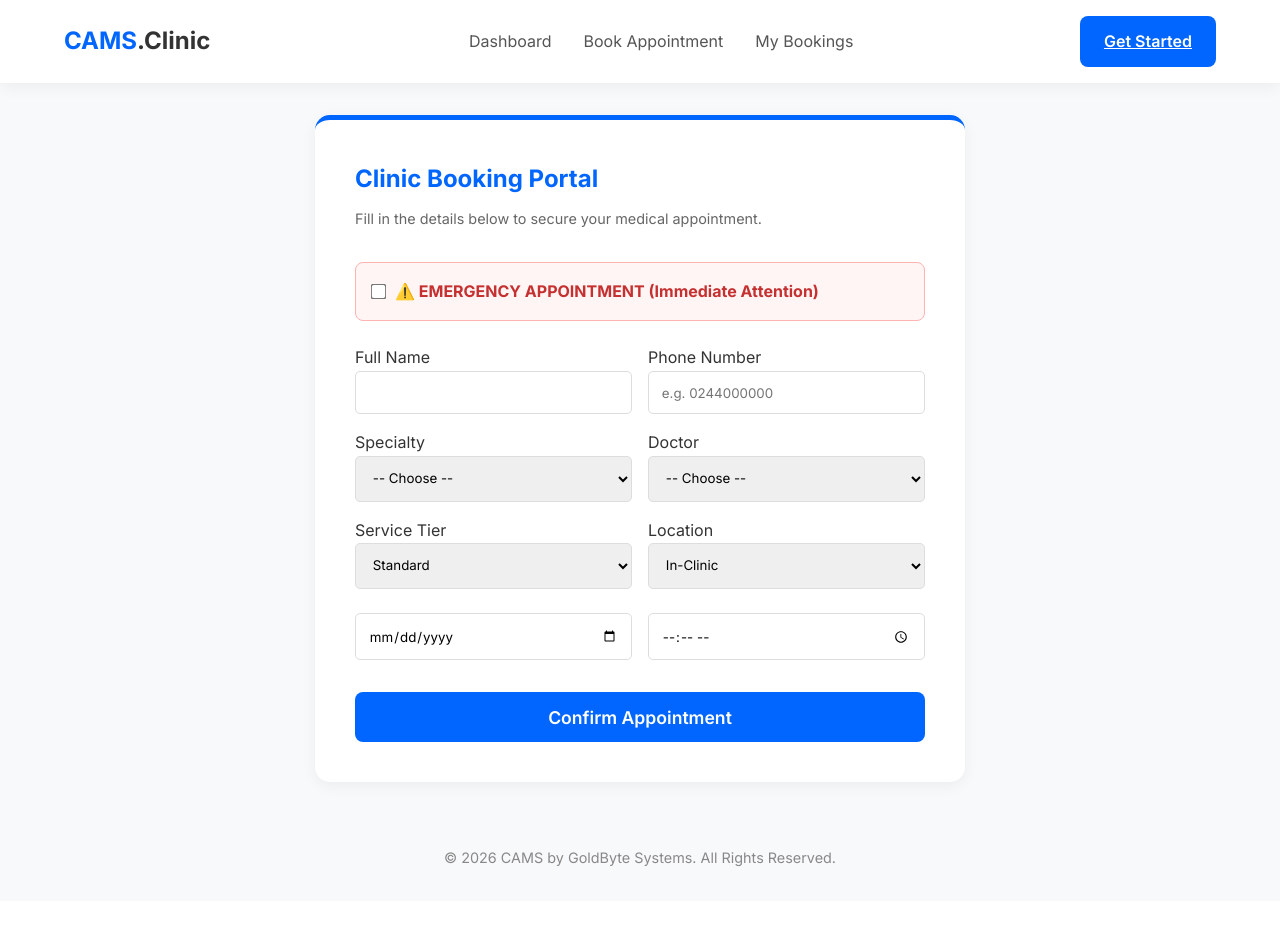
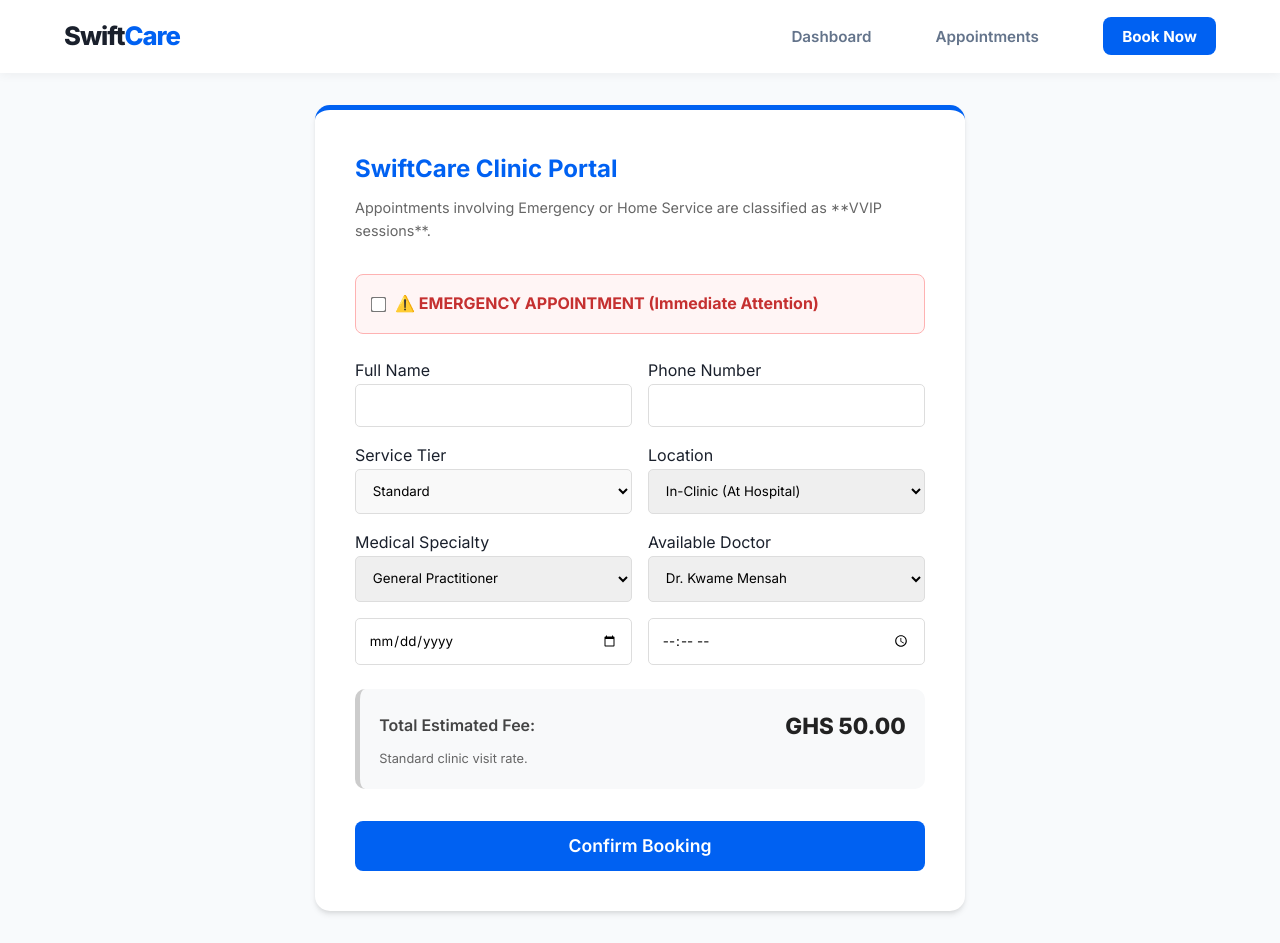
Before and after one commit to theAyiahboy/cams, a PHP site: page /add.php in a window 1280 px wide. Before the commit the page ends 867 px from the top, so only its background shows below. Run offline with PHP 8.4, Linux system fonts and the light colour scheme; data comes from the database, SQL or seed files in the repository; a stand-in replaces the project's code that opens the database connection.

Commit message:
style: rebranded system to SwiftCare and modernized header UI

```diff
--- a/add.php
+++ b/add.php
@@ -2,20 +2,19 @@
 include 'includes/db_connect.php';
 include 'includes/header.php';
 
-// Fetch specialties and doctors for dropdowns
 $specialties = $pdo->query("SELECT * FROM specialties")->fetchAll();
 $doctors = $pdo->query("SELECT * FROM doctors")->fetchAll();
 ?>
 
 <div class="booking-container" style="max-width: 650px; margin: 0 auto; background: white; padding: 2.5rem; border-radius: 15px; box-shadow: var(--shadow); border-top: 5px solid var(--primary);">
-    <h2 style="margin-bottom: 0.5rem; color: var(--primary);">Clinic Booking Portal</h2>
-    <p style="margin-bottom: 2rem; color: #666; font-size: 0.9rem;">Fill in the details below to secure your medical appointment.</p>
+    <h2 style="margin-bottom: 0.5rem; color: var(--primary);">SwiftCare Clinic Portal</h2>
+    <p style="margin-bottom: 2rem; color: #666; font-size: 0.9rem;">Appointments involving Emergency or Home Service are classified as **VVIP sessions**.</p>
 
     <form action="process_add.php" method="POST">
 
         <div style="background: #fff5f5; padding: 1rem; border-radius: 8px; border: 1px solid #feb2b2; margin-bottom: 1.5rem;">
             <label style="display: flex; align-items: center; color: #c53030; font-weight: bold; cursor: pointer;">
-                <input type="checkbox" name="is_emergency" value="1" style="margin-right: 10px; transform: scale(1.2);">
+                <input type="checkbox" name="is_emergency" id="is_emergency" value="1" onchange="syncTierAndFees()" style="margin-right: 10px; transform: scale(1.2);">
                 ⚠️ EMERGENCY APPOINTMENT (Immediate Attention)
             </label>
         </div>
@@ -27,24 +26,44 @@ $doctors = $pdo->query("SELECT * FROM doctors")->fetchAll();
             </div>
             <div>
                 <label>Phone Number</label>
-                <input type="text" name="patient_phone" placeholder="e.g. 0244000000" required style="width: 100%; padding: 0.8rem; border: 1px solid #ddd; border-radius: 5px;">
+                <input type="text" name="patient_phone" required style="width: 100%; padding: 0.8rem; border: 1px solid #ddd; border-radius: 5px;">
             </div>
         </div>
 
         <div style="display: grid; grid-template-columns: 1fr 1fr; gap: 1rem; margin-bottom: 1rem;">
             <div>
-                <label>Specialty</label>
+                <label>Service Tier</label>
+                <select name="tier" id="tier" onchange="calculateFees()" required style="width: 100%; padding: 0.8rem; border: 1px solid #ddd; border-radius: 5px; background-color: #f9f9f9;">
+                    <option value="Standard">Standard</option>
+                    <option value="VVIP">VVIP (Premium)</option>
+                </select>
+            </div>
+            <div>
+                <label>Location</label>
+                <select name="service_type" id="service_type" onchange="syncTierAndFees()" required style="width: 100%; padding: 0.8rem; border: 1px solid #ddd; border-radius: 5px;">
+                    <option value="In-Clinic">In-Clinic (At Hospital)</option>
+                    <option value="Home-Service">Home Service (Doctor Visits You)</option>
+                </select>
+            </div>
+        </div>
+
+        <div id="address-field" style="display: none; margin-bottom: 1.5rem; padding: 1rem; background: #fff9e6; border-radius: 8px; border: 1px dashed var(--vvip-gold);">
+            <label style="color: #856404; font-weight: bold;">Home Address / GPS Digital Address</label>
+            <textarea name="home_address" placeholder="Enter landmarks or digital address..." style="width: 100%; padding: 0.8rem; border: 1px solid #ddd; border-radius: 5px; margin-top: 5px;"></textarea>
+        </div>
+
+        <div style="display: grid; grid-template-columns: 1fr 1fr; gap: 1rem; margin-bottom: 1rem;">
+            <div>
+                <label>Medical Specialty</label>
                 <select name="specialty_id" required style="width: 100%; padding: 0.8rem; border: 1px solid #ddd; border-radius: 5px;">
-                    <option value="">-- Choose --</option>
                     <?php foreach($specialties as $spec): ?>
                         <option value="<?= $spec['id'] ?>"><?= $spec['spec_name'] ?></option>
                     <?php endforeach; ?>
                 </select>
             </div>
             <div>
-                <label>Doctor</label>
+                <label>Available Doctor</label>
                 <select name="doctor_id" required style="width: 100%; padding: 0.8rem; border: 1px solid #ddd; border-radius: 5px;">
-                    <option value="">-- Choose --</option>
                     <?php foreach($doctors as $doc): ?>
                         <option value="<?= $doc['id'] ?>"><?= $doc['doc_name'] ?></option>
                     <?php endforeach; ?>
@@ -52,57 +71,76 @@ $doctors = $pdo->query("SELECT * FROM doctors")->fetchAll();
             </div>
         </div>
 
-        <div style="display: grid; grid-template-columns: 1fr 1fr; gap: 1rem; margin-bottom: 1.5rem;">
-            <div>
-                <label>Service Tier</label>
-                <select name="tier" id="tier" onchange="updateServiceOptions()" required style="width: 100%; padding: 0.8rem; border: 1px solid #ddd; border-radius: 5px;">
-                    <option value="Standard">Standard</option>
-                    <option value="VVIP">VVIP (Premium)</option>
-                </select>
-            </div>
-            <div>
-                <label>Location</label>
-                <select name="service_type" id="service_type" onchange="toggleAddress()" required style="width: 100%; padding: 0.8rem; border: 1px solid #ddd; border-radius: 5px;">
-                    <option value="In-Clinic">In-Clinic</option>
-                    <option value="Home-Service" id="opt_home" disabled>Home Service (VVIP Only)</option>
-                </select>
-            </div>
-        </div>
-
-        <div id="address-field" style="display: none; margin-bottom: 1.5rem; padding: 1rem; background: #fff9e6; border-radius: 8px; border: 1px dashed var(--vvip-gold);">
-            <label style="color: #856404; font-weight: bold;">Home Address for Visit</label>
-            <textarea name="home_address" placeholder="Digital address or landmarks..." style="width: 100%; padding: 0.8rem; border: 1px solid #ddd; border-radius: 5px; margin-top: 5px;"></textarea>
-        </div>
-
-        <div style="display: flex; gap: 1rem;">
+        <div style="display: flex; gap: 1rem; margin-bottom: 1.5rem;">
             <input type="date" name="app_date" required style="flex: 1; padding: 0.8rem; border: 1px solid #ddd; border-radius: 5px;">
             <input type="time" name="app_time" required style="flex: 1; padding: 0.8rem; border: 1px solid #ddd; border-radius: 5px;">
         </div>
 
-        <button type="submit" class="btn btn-primary" style="width: 100%; margin-top: 2rem; height: 50px; font-size: 1.1rem;">Confirm Appointment</button>
+        <div id="fee-box" style="background: #f8f9fa; padding: 1.2rem; border-radius: 10px; border-left: 5px solid #ccc; transition: all 0.3s;">
+            <div style="display: flex; justify-content: space-between; align-items: center;">
+                <span style="font-weight: 600; color: #444;">Total Estimated Fee:</span>
+                <span id="total-fee" style="font-size: 1.4rem; font-weight: 800; color: #222;">GHS 50.00</span>
+            </div>
+            <p id="fee-note" style="font-size: 0.8rem; color: #666; margin-top: 5px;">Standard clinic visit rate.</p>
+        </div>
+
+        <button type="submit" class="btn btn-primary" style="width: 100%; margin-top: 2rem; height: 50px; font-size: 1.1rem;">Confirm Booking</button>
     </form>
 </div>
 
 <script>
-function updateServiceOptions() {
+function syncTierAndFees() {
+    const isEmergency = document.getElementById('is_emergency').checked;
+    const serviceType = document.getElementById('service_type').value;
+    const tierSelect = document.getElementById('tier');
+    const addressField = document.getElementById('address-field');
+
+    // Auto-Upgrade Logic: If Home Service OR Emergency is picked, set Tier to VVIP
+    if (isEmergency || serviceType === 'Home-Service') {
+        tierSelect.value = "VVIP";
+    }
+
+    // Toggle Address field visibility
+    addressField.style.display = (serviceType === 'Home-Service') ? 'block' : 'none';
+
+    calculateFees();
+}
+
+function calculateFees() {
+    let base = 50;
+    let extra = 0;
+    const isEmergency = document.getElementById('is_emergency').checked;
     const tier = document.getElementById('tier').value;
-    const homeOpt = document.getElementById('opt_home');
-    const serviceType = document.getElementById('service_type');
+    const serviceType = document.getElementById('service_type').value;
 
-    if (tier === 'VVIP') {
-        homeOpt.disabled = false;
+    const feeBox = document.getElementById('fee-box');
+    const feeNote = document.getElementById('fee-note');
+    const totalDisplay = document.getElementById('total-fee');
+
+    if (serviceType === 'Home-Service') extra += 120;
+    if (tier === 'VVIP') extra += 150;
+    if (isEmergency) extra += 200;
+
+    let total = base + extra;
+    totalDisplay.innerText = "GHS " + total.toFixed(2);
+
+    // Dynamic UI feedback
+    if (isEmergency) {
+        feeBox.style.borderColor = "#e53e3e";
+        feeBox.style.background = "#fff5f5";
+        feeNote.innerText = "🚨 Emergency VVIP Priority rates applied.";
+    } else if (serviceType === 'Home-Service') {
+        feeBox.style.borderColor = "#d4af37";
+        feeBox.style.background = "#fffdf5";
+        feeNote.innerText = "🏠 VVIP Home Visit charges included.";
+    } else if (tier === 'VVIP') {
+        feeBox.style.borderColor = "#3182ce";
+        feeBox.style.background = "#ebf8ff";
+        feeNote.innerText = "💎 Premium VVIP In-Clinic service.";
     } else {
-        homeOpt.disabled = true;
-        serviceType.value = "In-Clinic"; // Reset to clinic if they downgrade
-        toggleAddress();
+        feeBox.style.borderColor = "#ccc";
+        feeBox.style.background = "#f8f9fa";
+        feeNote.innerText = "Standard clinic visit rate applies.";
     }
 }
-
-function toggleAddress() {
-    const type = document.getElementById('service_type').value;
-    const addr = document.getElementById('address-field');
-    addr.style.display = (type === 'Home-Service') ? 'block' : 'none';
-}
 </script>
-
-<?php include 'includes/footer.php'; ?>
--- a/includes/header.php
+++ b/includes/header.php
@@ -3,19 +3,91 @@
 <head>
     <meta charset="UTF-8">
     <meta name="viewport" content="width=device-width, initial-scale=1.0">
-    <title>CAMS | Clinic Appointment Management System</title>
+    <title>SwiftCare | Professional Clinic Management</title>
     <link rel="stylesheet" href="css/style.css">
+    <link href="https://fonts.googleapis.com/css2?family=Inter:wght@400;600;800&display=swap" rel="stylesheet">
+
+    <style>
+        :root {
+            --primary: #0061f2;    /* Medical Blue */
+            --accent: #f4a100;     /* Gold for VVIP */
+            --danger: #e53e3e;     /* Red for Emergencies */
+            --dark: #1a202c;
+            --light: #f8fafc;
+            --shadow: 0 4px 6px -1px rgba(0, 0, 0, 0.1), 0 2px 4px -1px rgba(0, 0, 0, 0.06);
+        }
+
+        body { font-family: 'Inter', sans-serif; background-color: var(--light); color: var(--dark); margin: 0; }
+
+        header {
+            background: white;
+            padding: 1rem 5%;
+            display: flex;
+            justify-content: space-between;
+            align-items: center;
+            box-shadow: 0 2px 10px rgba(0,0,0,0.05);
+            position: sticky;
+            top: 0;
+            z-index: 1000;
+        }
+
+        .logo {
+            font-size: 1.6rem;
+            font-weight: 800;
+            letter-spacing: -1px;
+            text-decoration: none;
+            color: var(--dark);
+        }
+
+        .logo span {
+            color: var(--primary);
+        }
+
+        nav ul {
+            list-style: none;
+            display: flex;
+            gap: 2rem;
+            margin: 0;
+            padding: 0;
+        }
+
+        nav ul li a {
+            text-decoration: none;
+            color: #64748b;
+            font-weight: 600;
+            font-size: 0.95rem;
+            transition: color 0.3s;
+        }
+
+        nav ul li a:hover {
+            color: var(--primary);
+        }
+
+        .btn-nav {
+            background: var(--primary);
+            color: white !important;
+            padding: 0.6rem 1.2rem;
+            border-radius: 8px;
+            font-weight: 700 !important;
+        }
+
+        .container {
+            padding: 2rem 5%;
+            max-width: 1200px;
+            margin: 0 auto;
+        }
+    </style>
 </head>
 <body>
     <header>
-        <div class="logo">CAMS<span>.Clinic</span></div>
+        <a href="index.php" class="logo">Swift<span>Care</span></a>
+
         <nav>
             <ul>
                 <li><a href="index.php">Dashboard</a></li>
-                <li><a href="add.php">Book Appointment</a></li>
-                <li><a href="view.php">My Bookings</a></li>
+                <li><a href="view.php">Appointments</a></li>
+                <li><a href="add.php" class="btn-nav">Book Now</a></li>
             </ul>
         </nav>
-        <a href="add.php" class="btn btn-primary">Get Started</a>
     </header>
     <div class="container">
```
Also changed, not shown: edit.php (+145 -0 lines), includes/functions.php (added, +15 -0 lines), process_add.php (+26 -5 lines), process_edit.php (added, +41 -0 lines), 1 other file.
